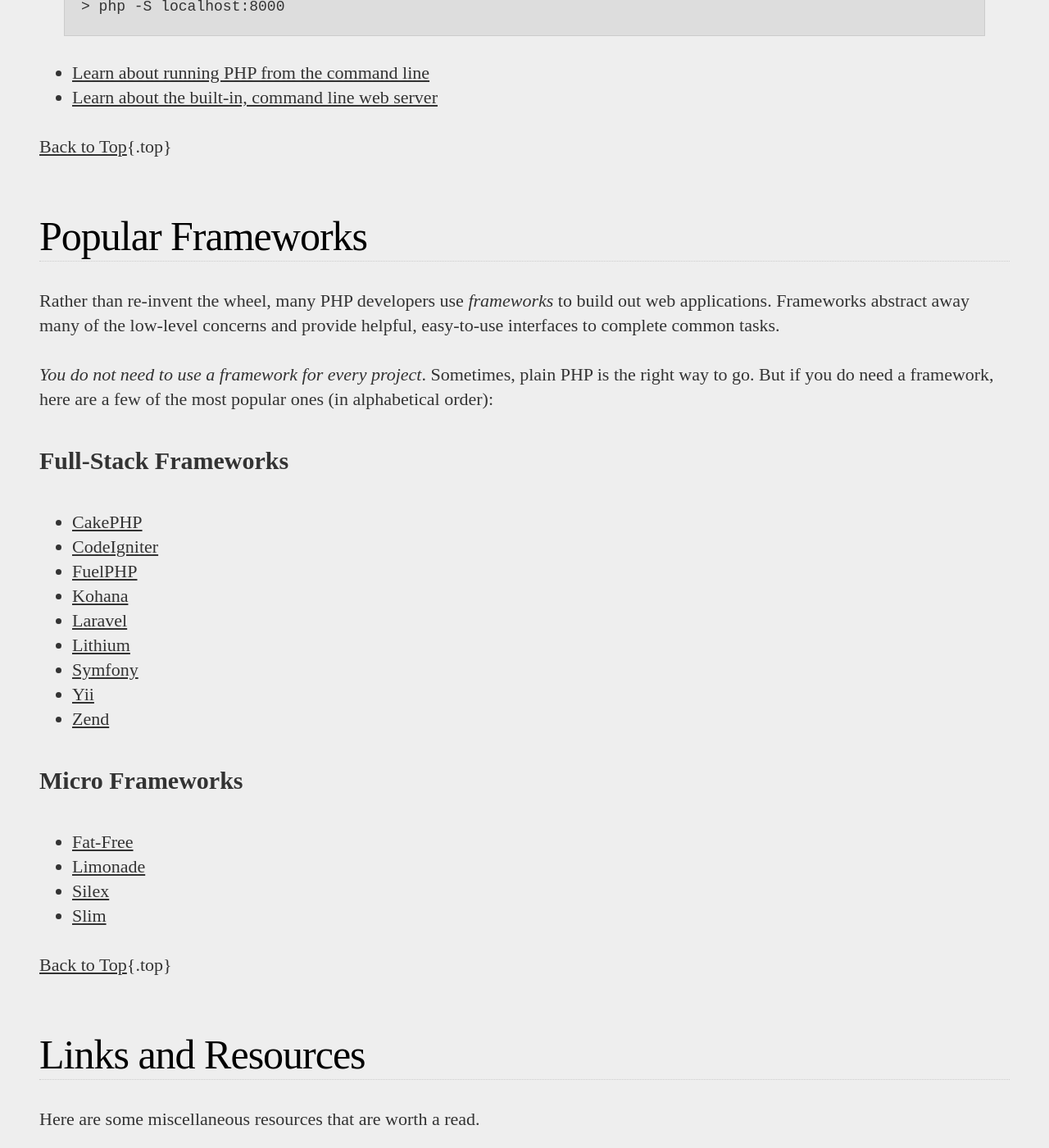
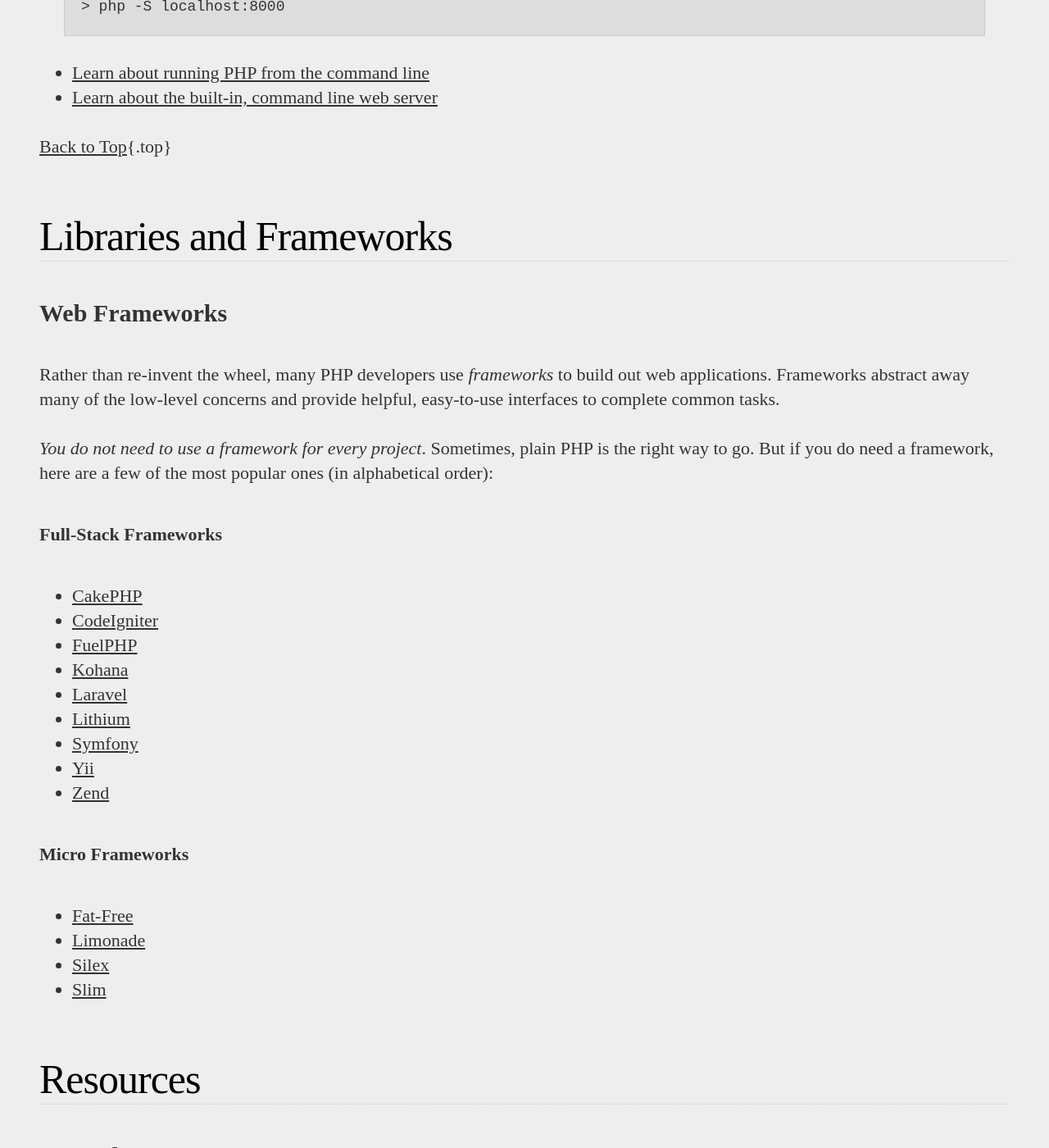
Before and after one commit to codeguy/php-the-right-way, a Jekyll site: the page built from index.html, in a window 1280 px wide and 1400 px high, scrolled down 9556 px. Shown: the whole window at 82% size. Built offline with Jekyll 4.4.1, drawn with Linux system fonts in a browser that asks for light colours; some web fonts are replaced; Markdown is read by kramdown in place of the engine named in the settings; comment, search, counter and statistics services are not loaded; some of the changed text lies outside the part shown.

Commit message:
Continuing with the restructuring.

```diff
--- a/_includes/popular-frameworks.md
+++ b/_includes/libraries-and-frameworks.md
@@ -1,10 +1,12 @@
-# Popular Frameworks
+# Libraries and Frameworks
+
+## Web Frameworks
 
 Rather than re-invent the wheel, many PHP developers use _frameworks_ to build out web applications. Frameworks abstract away many of the low-level concerns and provide helpful, easy-to-use interfaces to complete common tasks.
 
 _You do not need to use a framework for every project_. Sometimes, plain PHP is the right way to go. But if you do need a framework, here are a few of the most popular ones (in alphabetical order):
 
-## Full-Stack Frameworks
+### Full-Stack Frameworks
 
 * [CakePHP](http://cakephp.org/)
 * [CodeIgniter](http://codeigniter.com/)
@@ -16,11 +18,9 @@ _You do not need to use a framework for every project_. Sometimes, plain PHP is
 * [Yii](http://www.yiiframework.com/)
 * [Zend](http://framework.zend.com/)
 
-## Micro Frameworks
+### Micro Frameworks
 
 * [Fat-Free](http://bcosca.github.com/fatfree/)
 * [Limonade](http://limonade-php.github.com/)
 * [Silex](http://silex.sensiolabs.org/)
 * [Slim](http://www.slimframework.com/)
-
-[Back to Top](#top){.top}
--- a/_includes/links-and-resources.md
+++ b/_includes/resources.md
@@ -1,6 +1,4 @@
-# Links and Resources
-
-Here are some miscellaneous resources that are worth a read.
+# Resources
 
 ## From the Source
 
--- a/_layouts/default.html
+++ b/_layouts/default.html
@@ -41,8 +41,8 @@
                     <li><a href="#web_application_security">Web Application Security</a></li>
                     <li><a href="#testing">Testing</a></li>
                     <li><a href="#command_line_interface">Command Line Interface</a></li>
-                    <li><a href="#popular_frameworks">Popular Frameworks</a></li>
-                    <li><a href="#links_and_resources">Links &amp; Resources</a></li>
+                    <li><a href="#libraries_and_frameworks">Libraries and Frameworks</a></li>
+                    <li><a href="#resources">Resources</a></li>
                 </ul>
             </nav>
             <a href="https://twitter.com/share" class="twitter-share-button" data-url="http://www.phptherightway.com/" data-size="large" data-hashtags="php">Tweet</a>
--- a/index.html
+++ b/index.html
@@ -32,8 +32,8 @@ layout: default
 {% capture cli_content %}{% include command-line-interface.md %}{% endcapture %}
 {{ cli_content|markdownify }}
 
-{% capture frameworks_content %}{% include popular-frameworks.md %}{% endcapture %}
+{% capture frameworks_content %}{% include libraries-and-frameworks.md %}{% endcapture %}
 {{ frameworks_content|markdownify }}
 
-{% capture links_content %}{% include links-and-resources.md %}{% endcapture %}
-{{ links_content|markdownify }}
+{% capture resources_content %}{% include resources.md %}{% endcapture %}
+{{ resources_content|markdownify }}
```
